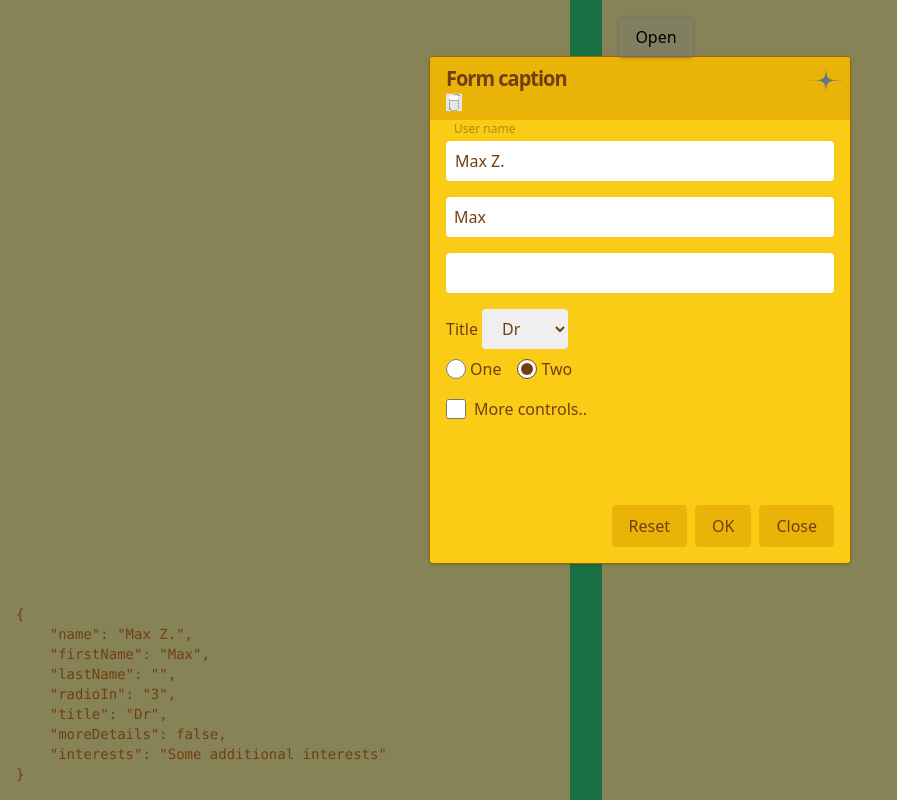
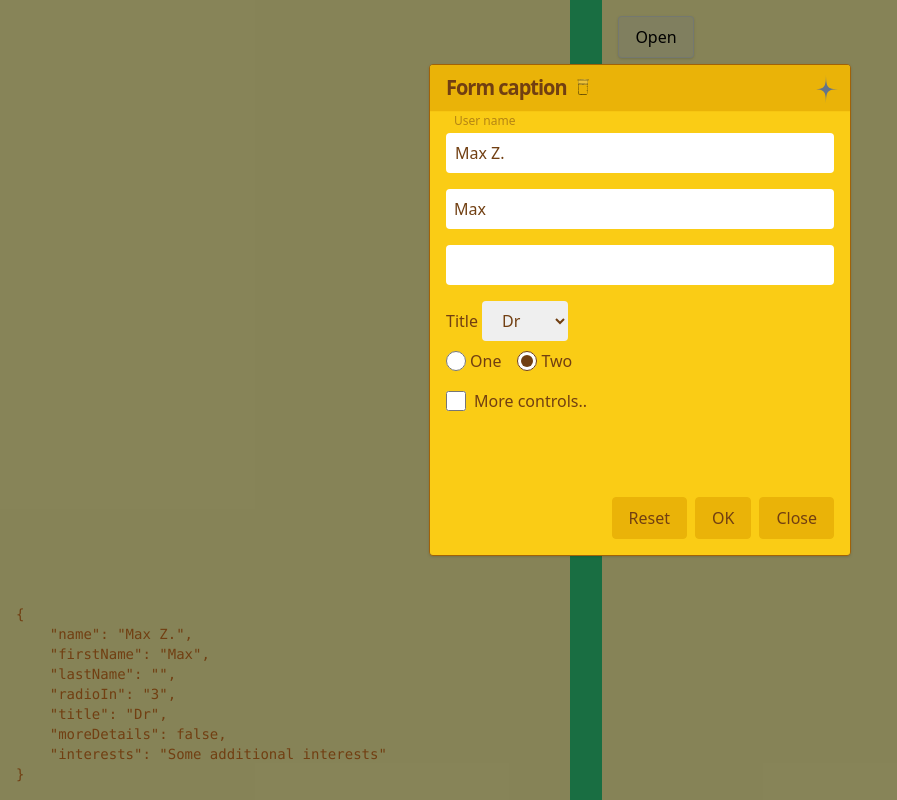
Before and after one commit to maxzz/forms-react-hook-form, a React (Vite) app: page / in a window 1280 px wide. Both pictures are taken after a click on the button "Open". Shown: the whole page, without its empty margins (0-897 px from the left). Built offline with nearby package versions, Linux system fonts and the light colour scheme.

Commit message:
WIP. hook-form3. fix vessel7 position

```diff
--- a/src/components/page2/test-form.tsx
+++ b/src/components/page2/test-form.tsx
@@ -79,9 +79,11 @@ export function TestForm2({ defaultValues, className, onSave, onClose, ...rest }
                     <form className=" w-[420px] bg-yellow-400 grid gap-y-2" onSubmit={(e) => handleSubmitWithoutPropagation(e)}>
 
                         <div className="px-4 py-2 text-xl font-semibold bg-yellow-500 rounded-t scale-y-110 tracking-tighter relative select-none">
-                            <div className="">Form caption</div>
+                            <div className="flex items-center space-x-2">
+                                <div className="">Form caption</div>
+                                <div className="w-4 h-4"><Vessel7 /></div>
+                            </div>
                             <div className="absolute top-0 right-0"><Star /></div>
-                            <div className="w-4 h-4"><Vessel7 /></div>
                         </div>
 
                         {/* <div className="px-4 py-2 bg-yellow-500 rounded-t select-none">
```
Also changed, not shown: src/assets/sources/vessel7.svg.
